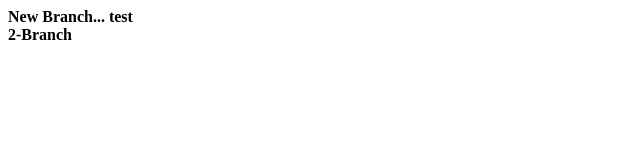
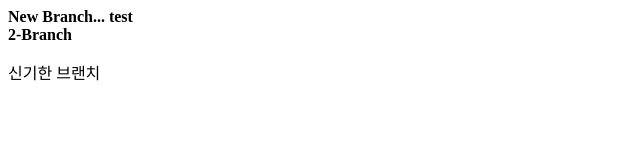
Before and after one commit to jusubkim/OSGEO_FOSS, a plain HTML site: page index.html in a window 1280 px wide. Shown: the whole page, without its empty margins (0-640 px from the left). Drawn offline with Linux system fonts and the light colour scheme.

Commit message:
Update index.html

```diff
--- a/index.html
+++ b/index.html
@@ -6,5 +6,7 @@
 		<b>New Branch... test</b>
 		<br/>
 		<b>2-Branch</b>
+		<br/>
+		<p>신기한 브랜치</p>
 	</body>
 </html>
```
